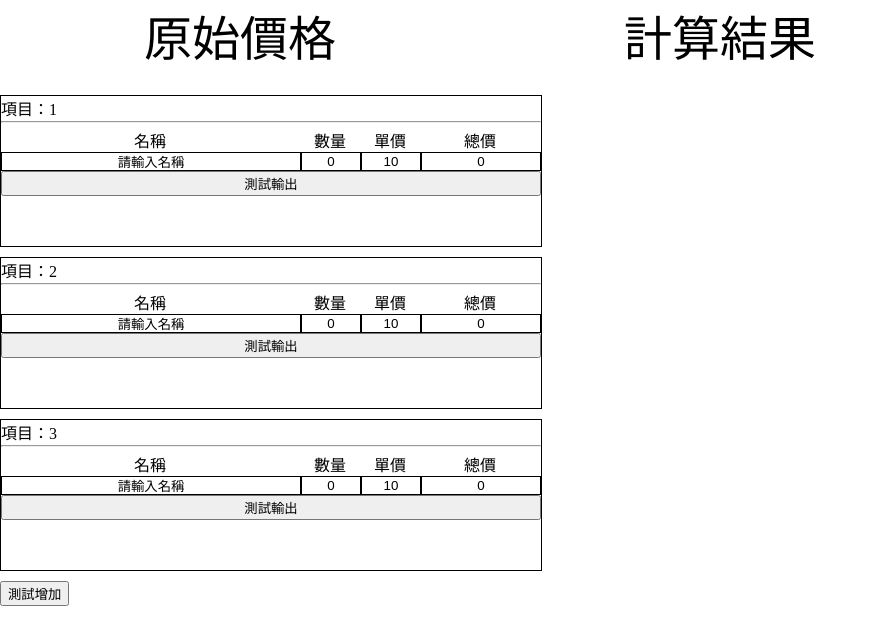
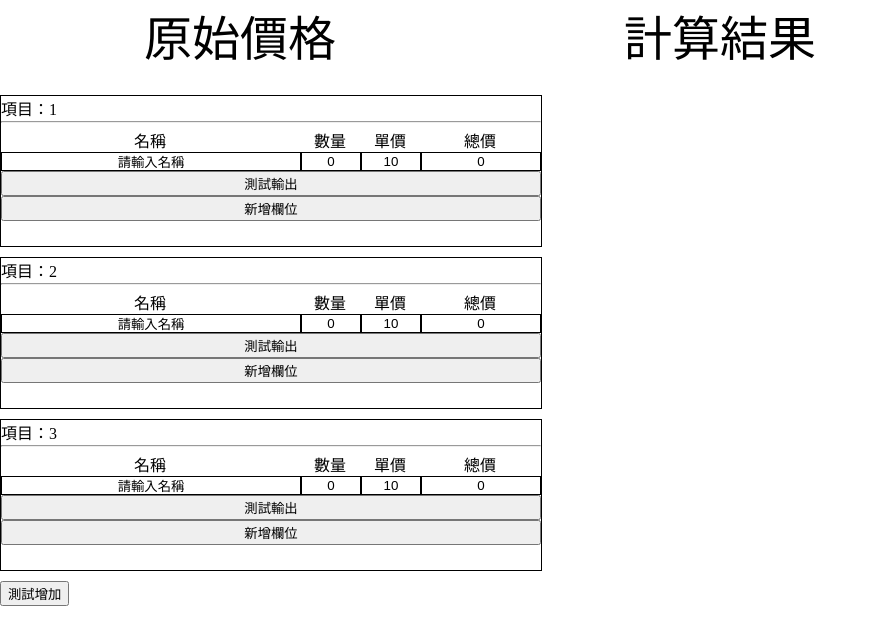
Before and after one commit to ProFusionInformationTechnology/Calculate-quote, an Angular app: page / in a window 1280 px wide. Shown: the top 644 px of the page, without its empty margins (0-877 px from the left). Built offline with nearby package versions, Linux system fonts and the light colour scheme.

Commit message:
[新增] 增加欄位的按鈕與對應功能

```diff
--- a/src/app/component/block-area/block-area.component.html
+++ b/src/app/component/block-area/block-area.component.html
@@ -16,4 +16,5 @@
         </div>
     </ng-container>
     <button>測試輸出</button>
+    <button (click)="addListValue()">新增欄位</button>
 </div>
--- a/src/app/component/block-area/block-area.component.ts
+++ b/src/app/component/block-area/block-area.component.ts
@@ -21,7 +21,7 @@ export class BlockAreaComponent implements OnInit  {
         orPrice: 10,
         caPrice: 10,
         orTotal: 0,
-        caTotal: 0,
+        caTotal: 0
       }
     ],
     name: `項目 ${this.id}`,
@@ -33,4 +33,16 @@ export class BlockAreaComponent implements OnInit  {
     console.error((e.target as HTMLInputElement).value)
     console.error(this.list)
   }
+
+  public addListValue() {
+    const data = {
+      name: '請輸入名稱',
+      num: 0,
+      orPrice: 10,
+      caPrice: 10,
+      orTotal: 0,
+      caTotal: 0
+    }
+    this.list.values.push(data);
+  }
 }
```
